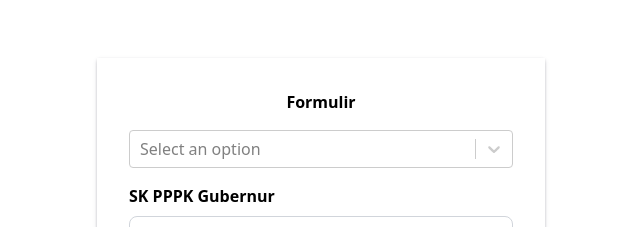
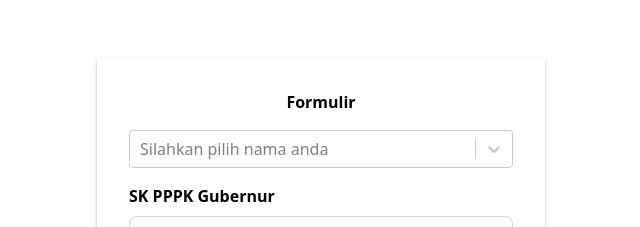
Before and after one commit to ywauran/form-dikda, a React (Create React App) app: page / in a window 1280 px wide. Shown: the part 153-380 px from the top of the page, without its empty margins (319-959 px from the left). Built offline with nearby package versions, Linux system fonts and the light colour scheme; no server answers; the database is empty.

Commit message:
updated form

```diff
--- a/src/components/Form.jsx
+++ b/src/components/Form.jsx
@@ -1,9 +1,14 @@
-import React, { useState } from "react";
+import React, { useState, useEffect } from "react";
 import { data } from "../utils/helper.js";
 import Select from "react-select";
 import { storage, database } from "../config/firebase.js";
 import { ref, push, getDownloadURL, uploadBytes } from "firebase/storage";
-import { ref as rtdbRef, push as rtdbPush, update } from "firebase/database";
+import {
+  ref as rtdbRef,
+  push as rtdbPush,
+  update,
+  get,
+} from "firebase/database";
 import AlertWarn from "./alert/AlertWarn";
 import AlertSuccess from "./alert/AlertSuccess";
 
@@ -12,9 +17,38 @@ const Form = () => {
   const [skFile, setSKFile] = useState(null);
   const [kkFile, setKKFile] = useState(null);
   const [showAlert, setShowAlert] = useState(false);
-  const [alertType, setAlertType] = useState(""); // "success" or "error"
+  const [alertType, setAlertType] = useState("");
   const [alertMessage, setAlertMessage] = useState("");
-  const [loading, setLoading] = useState(false); // Add loading state
+  const [loading, setLoading] = useState(false);
+  const [dataUploaded, setDataUploaded] = useState([]);
+
+  const queryData = async () => {
+    try {
+      const dataRef = rtdbRef(database, "data");
+      const snapshot = await get(dataRef);
+
+      if (snapshot.exists()) {
+        const data = [];
+
+        snapshot.forEach((childSnapshot) => {
+          const item = childSnapshot.val();
+          data.push(item);
+        });
+
+        setDataUploaded(data);
+        console.log(dataUploaded);
+      } else {
+        console.log("No data available.");
+      }
+    } catch (error) {
+      console.error("Error querying data:", error);
+      throw error;
+    }
+  };
+
+  useEffect(() => {
+    queryData();
+  }, []);
 
   const resetState = () => {
     setSelectedItem(null);
@@ -64,10 +98,16 @@ const Form = () => {
     }
   };
 
-  const options = data.map((item) => ({
-    value: item.no,
-    label: item.name,
-  }));
+  // Buat daftar nama dari dataUploaded
+  const existingNames = dataUploaded.map((item) => item.name);
+
+  // Filter data berdasarkan nama yang belum ada di dataUploaded
+  const options = data
+    .filter((item) => !existingNames.includes(item.name))
+    .map((item) => ({
+      value: item.no,
+      label: item.name,
+    }));
 
   const handleSave = async () => {
     if (selectedItem && skFile && kkFile) {
@@ -134,7 +174,7 @@ const Form = () => {
           id="underline_select"
           options={options}
           className="w-full mb-4"
-          placeholder="Select an option"
+          placeholder="Silahkan pilih nama anda"
           isSearchable
           onChange={handleSelectChange}
         />
```
